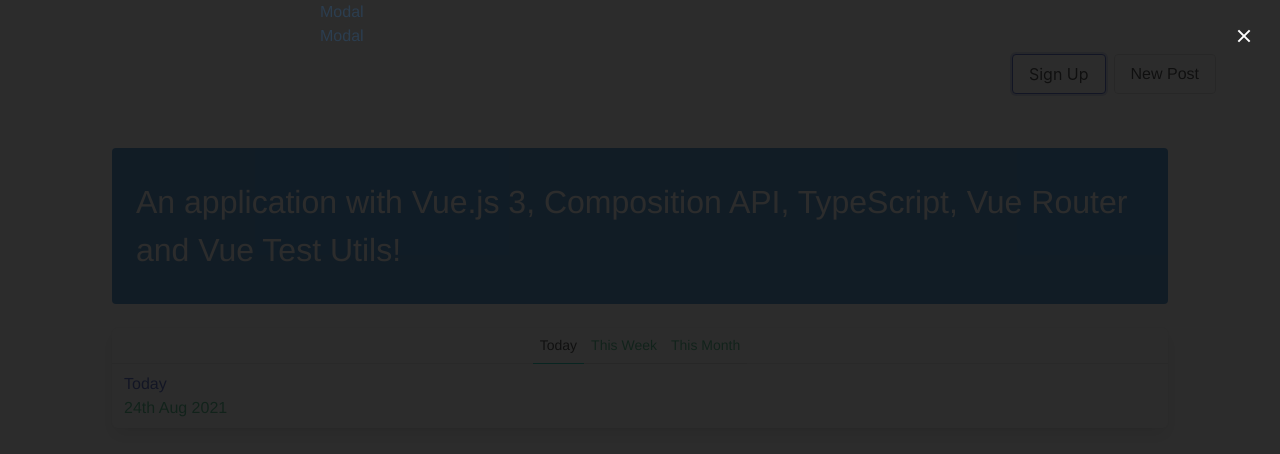
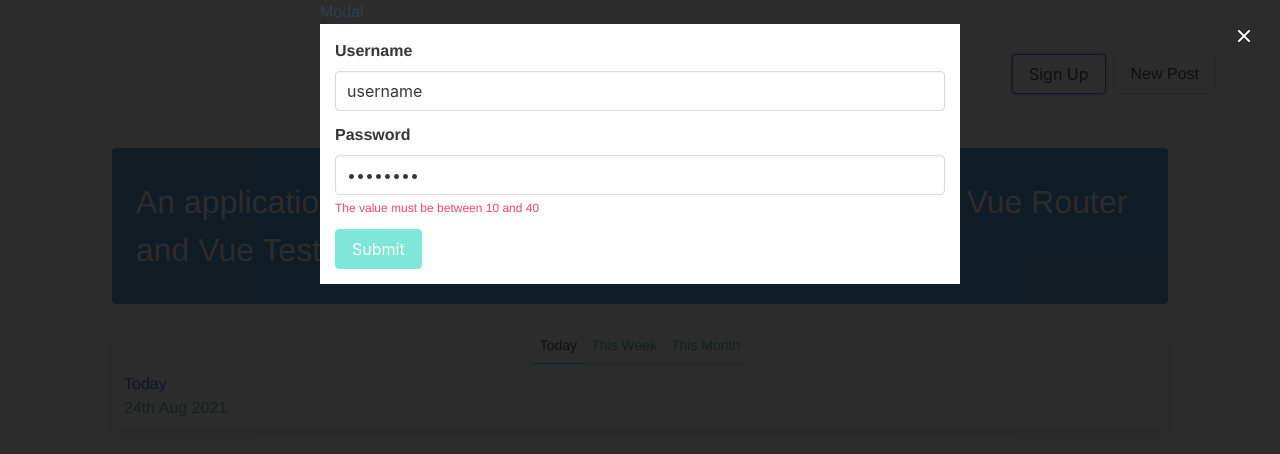
Before and after one commit to adacapo21/vue-composition-api, a Vue app: page /posts/new in a window 1280 px wide. Both pictures are taken after a click on the button "Sign Up". Shown: the top 454 px of the page. Built offline with nearby package versions, Linux system fonts and the light colour scheme.

Commit message:
- Signup Form inside Modal

```diff
--- /dev/null
+++ b/src/components/FormInput.vue
@@ -0,0 +1,46 @@
+<template>
+    <div class="field">
+      <label class="label" :name="name">{{ name }}</label>
+      <div class="control">
+        <input
+          class="input"
+          :id="name"
+          :type="type"
+          :value="modelValue"
+          @input="handleInput"
+        />
+      </div>
+      <p class="is-danger help">{{ error }}</p>
+    </div>
+  </template>
+
+<script lang="ts">
+import { defineComponent } from 'vue'
+export default defineComponent({
+  props: {
+    name: {
+      type: String,
+      required: true
+    },
+    type: {
+      type: String,
+      default: 'text'
+    },
+    modelValue: {
+      type: String,
+      required: true
+    },
+    error: {
+      type: String
+    }
+  },
+  setup (props, ctx) {
+    const handleInput = (e: Event) => {
+      ctx.emit('update:modelValue', (e.target as HTMLInputElement).value)
+    }
+    return {
+      handleInput
+    }
+  }
+})
+</script>
--- a/src/components/NavBar.vue
+++ b/src/components/NavBar.vue
@@ -20,16 +20,22 @@
     </div>
   </div>
   <teleport to="#modal">
-    <div>Modal</div>
+    <signup />
   </teleport>
 </template>
 
 <script lang="ts">
+import { defineComponent } from '@vue/runtime-core'
 import { useModal } from '../useModal'
+import Signup from './SignUp.vue'
 // import { useStore } from '../mocks'
 
-export default {
+export default defineComponent({
   name: 'NavBar',
+  components: {
+    Signup
+  },
+
   setup () {
     const modal = useModal()
     // const store = useStore()
@@ -60,5 +66,5 @@
       show
     }
   }
-}
+})
 </script>
--- /dev/null
+++ b/src/components/SignUp.vue
@@ -0,0 +1,75 @@
+<template>
+    <form @submit.prevent="submit">
+      <form-input
+        v-model="username"
+        name="Username"
+        type="text"
+        :error="usernameStatus.message"
+      />
+
+      <form-input
+        v-model="password"
+        name="Password"
+        type="password"
+        :error="passwordStatus.message"
+      />
+
+      <button
+        class="button is-primary"
+        :disabled="!usernameStatus.valid || !passwordStatus.valid"
+      >
+        Submit
+      </button>
+    </form>
+  </template>
+
+<script lang="ts">
+import { computed, defineComponent, ref } from 'vue'
+import FormInput from './FormInput.vue'
+import { required, length, Status, validate } from '../validation'
+import { useStore } from '../store'
+import { useModal } from '../useModal'
+
+export default defineComponent({
+  components: {
+    FormInput
+  },
+  setup () {
+    const username = ref('username')
+    const usernameStatus = computed<Status>(() => {
+      return validate(username.value, [required(), length({ min: 5, max: 10 })])
+    })
+
+    const password = ref('password')
+    const passwordStatus = computed<Status>(() => {
+      return validate(password.value, [required(), length({ min: 10, max: 40 })])
+    })
+
+    const store = useStore()
+    const modal = useModal()
+    const submit = async (evt: Event) => {
+      if (!usernameStatus.value.valid ||
+        !passwordStatus.value.valid
+      ) {
+        return
+      }
+      modal.hideModal()
+    }
+
+    return {
+      usernameStatus,
+      username,
+      password,
+      passwordStatus,
+      submit
+    }
+  }
+})
+</script>
+
+  <style scoped>
+  form {
+    padding: 15px;
+    background: white;
+  }
+  </style>
--- a/tsconfig.json
+++ b/tsconfig.json
@@ -1,7 +1,7 @@
 {
   "compilerOptions": {
     "target": "es5",
-    "module": "CommonJs",
+    "module": "esnext",
     "strict": true,
     "jsx": "preserve",
     "importHelpers": true,
```
Also changed, not shown: src/App.vue (+6 -2 lines), src/validation.ts (+4 -4 lines).
